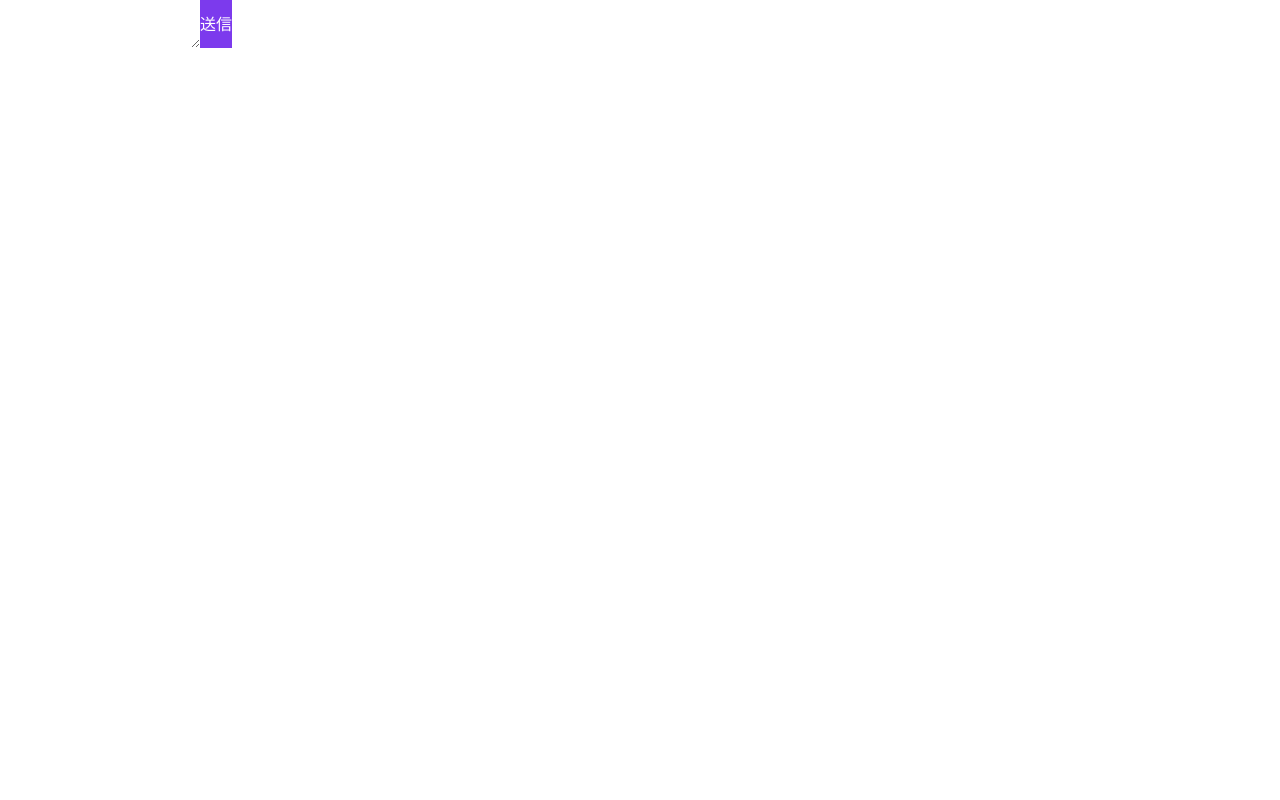
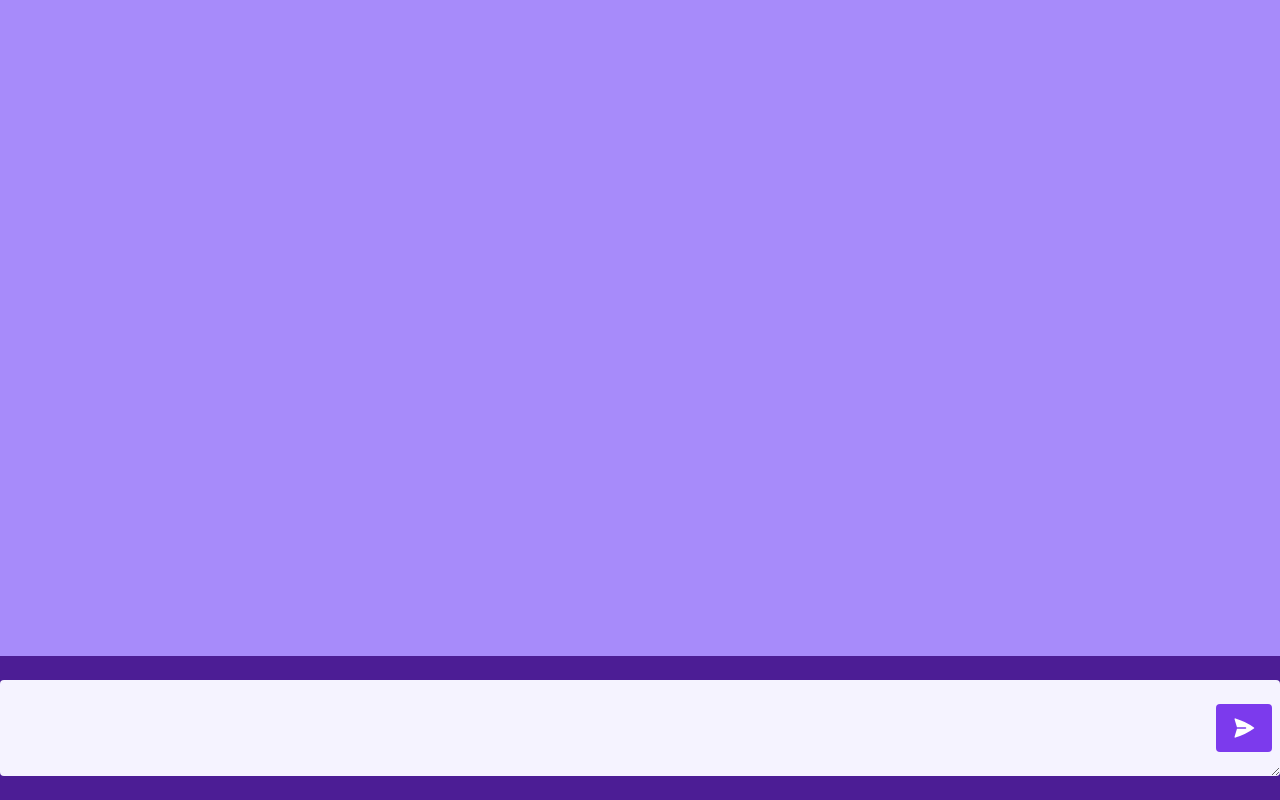
Before and after one commit to kght6123/openai-chat-extension, a React (Vite) app in the folder webview-ui/: page / in a window 1280 px wide. Built offline with nearby package versions, Linux system fonts and the light colour scheme.

Commit message:
initial commit.

```diff
--- a/webview-ui/src/App.tsx
+++ b/webview-ui/src/App.tsx
@@ -1,7 +1,7 @@
 import { vscode } from "./utilities/vscode";
 import { Fragment, useState, useEffect } from "react";
 import { VSCodeButton } from "@vscode/webview-ui-toolkit/react";
-import { BeakerIcon } from '@heroicons/react/24/solid'
+import { BeakerIcon, PaperAirplaneIcon } from '@heroicons/react/24/solid'
 
 import { Transition } from '@headlessui/react'
 import { useTimeoutFn } from 'react-use'
@@ -128,23 +128,49 @@ function App() {
     console.log(message, inputMessage, outputMessages, isOutputComplete);
   }, [message, inputMessage, outputMessages, isOutputComplete]);
   return (
-    <main className="h-screen flex flex-col">
-      <div>
+    <main className="h-screen flex flex-col items-center bg-violet-600">
+      <div className="container bg-violet-400 h-screen">
+        <ul className="space-y-2">
           {outputMessages.map((message, index) => (
-          <p className={message.role === "user" ? "text-right" : ""} key={index}>
-            {message.content}
-          </p>
+            message.role === "user" ?
+            <li className="flex justify-end pt-4">
+              <div className="px-4">
+                <div className="bg-violet-300 relative max-w-xl px-4 py-2 rounded-lg border-[1px] border-solid my-1">
+                  <div className="trianle-right"></div>
+                  <div className="p-2">{message.content}</div>
+                </div>
+              </div>
+              <div className="relative p-0">
+                <img className="w-16 h-16 rounded-full" src="" />
+                <span className="absolute left-0 right-0 m-auto text-[8px] text-center top-[4.125rem]">User</span>
+              </div>
+            </li> :
+            <li className="flex justify-start pt-4" key={index}>
+              <div className="relative p-0">
+                <img className="w-16 h-16 rounded-full" src="" />
+                <span className="absolute left-0 right-0 m-auto text-[8px] text-center top-[4.125rem]">AI</span>
+              </div>
+              <div className="px-4">
+                <div className="bg-violet-300 relative max-w-xl px-4 py-2 rounded-lg border-[1px] border-solid my-1">
+                  <div className="trianle-left"></div>
+                  <div className="p-2">{message.content}</div>
+                </div>
+              </div>
+            </li>
           ))}
           {message && <p className="">
             {message}
           </p>}
+        </ul>
       </div>
-      <div className="flex flex-row">
-        <textarea value={inputMessage} onChange={(e) => setInputMessage(e.target.value)}></textarea>
-        <button className="bg-violet-600 text-white" onClick={(e) => {
+      <div className="flex flex-row gap-1 items-center justify-center content-center fixed bottom-0 left-auto right-auto w-screen h-36 bg-violet-900">
+        <div className="container flex flex-row gap-1 items-center justify-center content-center relative">
+          <textarea className="bg-violet-50 rounded w-full h-24 p-2 text-2xl text-violet-950" value={inputMessage} onChange={(e) => setInputMessage(e.target.value)}></textarea>
+          <button className="bg-violet-600 text-white px-4 py-3 rounded w-fit absolute right-2" onClick={(e) => {
             setOutputMessages((prev) => [...prev, { content: inputMessage, role: "user" }]);
             setInputMessage("");
-        }}>送信</button>
+          }}><PaperAirplaneIcon className="h-6 w-6 fill-white" /></button>
+        </div>
       </div>
       {/* <BeakerIcon className="h-6 w-6 text-blue-500" />
       <h1 className="text-3xl font-bold underline">
```
Lines whose indentation alone changed are shown as unchanged.
